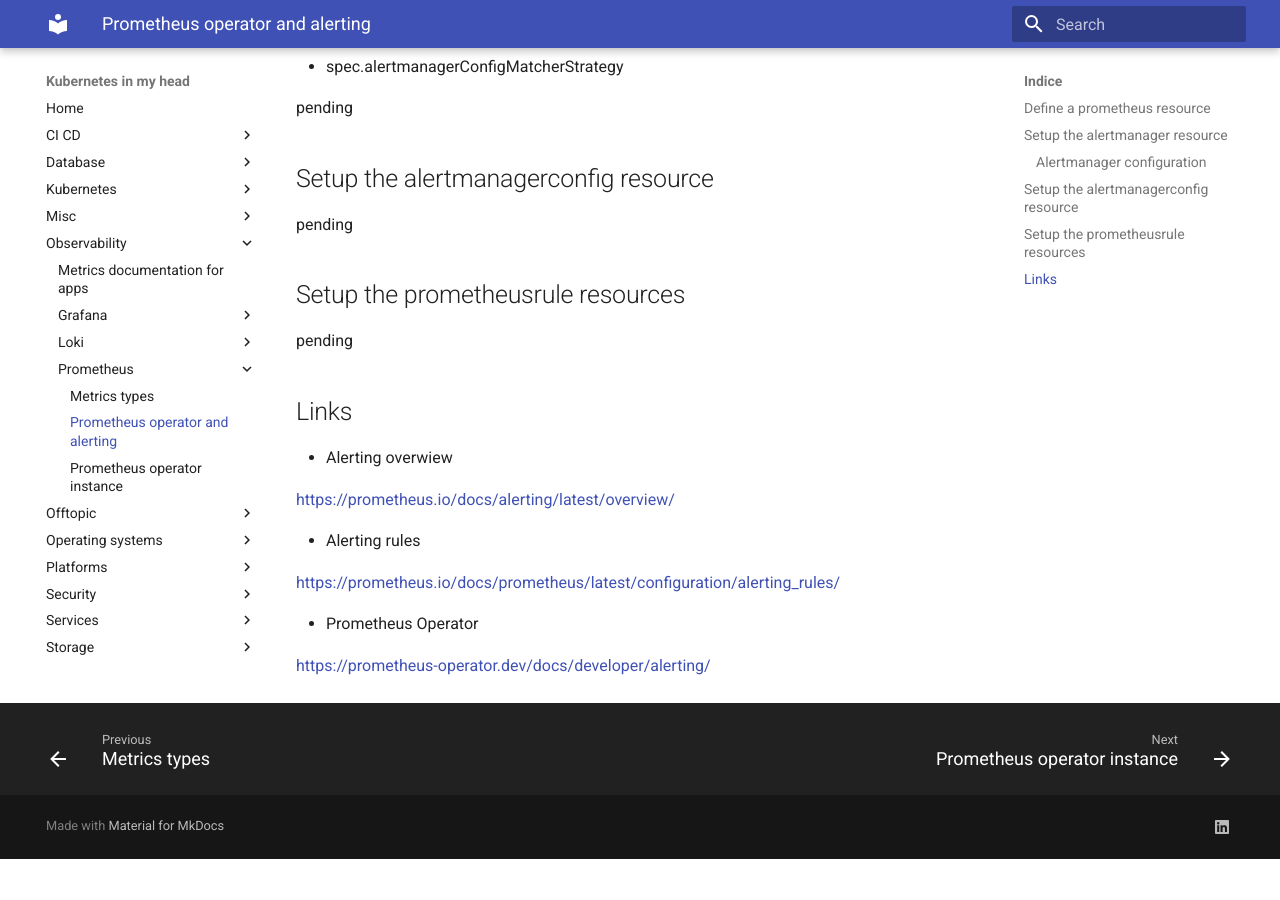
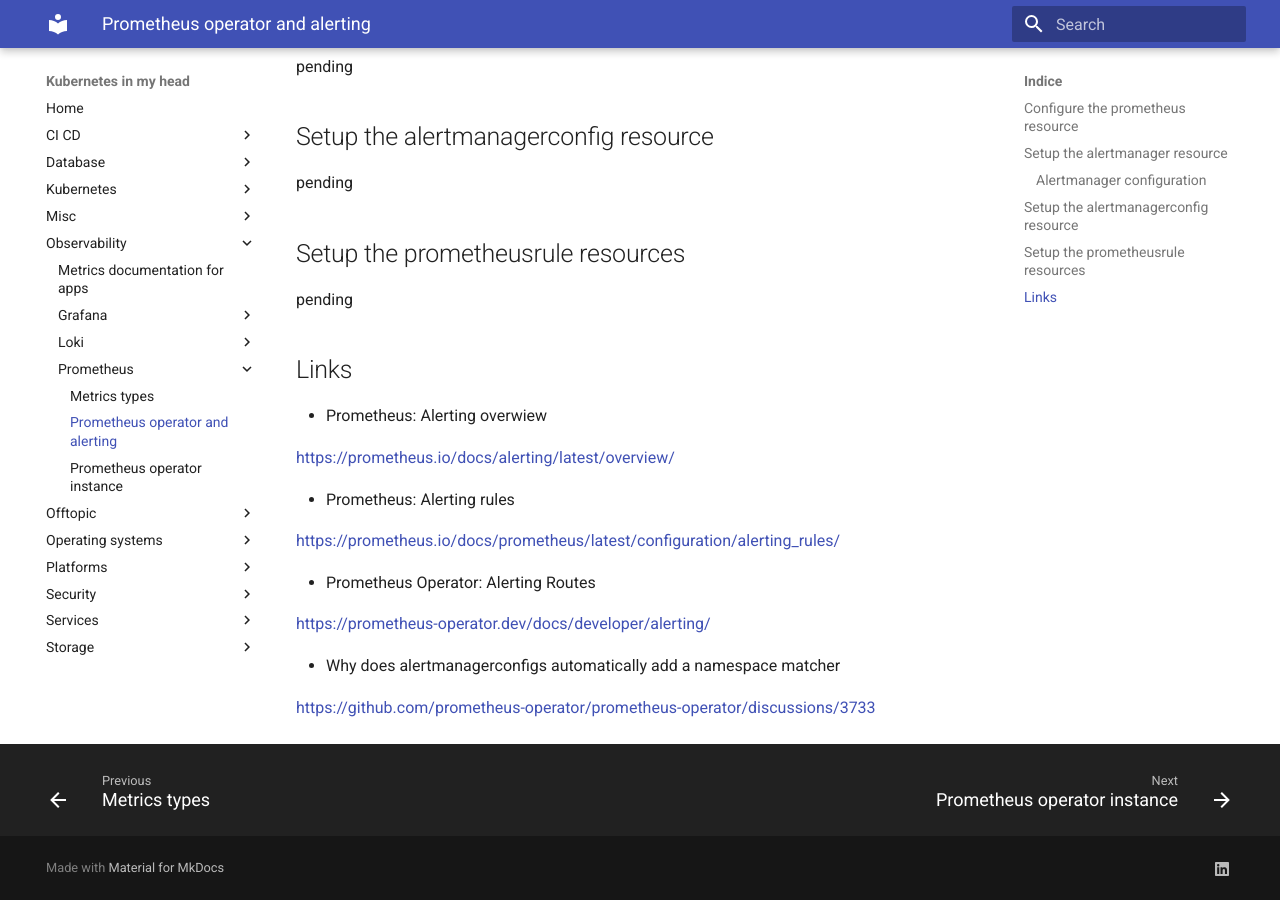
Before and after one commit to jorgelon/kubernetesinmyhead.net, an MkDocs documentation site: the page built from docs/observability/prometheus/operator-alerting.md, in a window 1280 px wide and 900 px high, scrolled down 1972 px. Built offline with MkDocs 1.6.1 and Material for MkDocs 9.7.7, drawn with Linux system fonts in a browser that asks for light colours; before the commit the page ends 2831 px from its top, so only the background shows below that; some of the changed text lies outside the part shown.

Commit message:
add more info

```diff
--- a/docs/observability/prometheus/operator-alerting.md
+++ b/docs/observability/prometheus/operator-alerting.md
@@ -1,8 +1,6 @@
 # Prometheus operator and alerting
 
-## Define a prometheus resource
-
-This will deploy a prometheus statefulset and its settings
+## Configure the prometheus resource
 
 | Section                              | Explanation                                                       |
 |--------------------------------------|-------------------------------------------------------------------|
@@ -94,14 +92,18 @@ pending
 
 ## Links
 
-- Alerting overwiew
+- Prometheus: Alerting overwiew
 
 <https://prometheus.io/docs/alerting/latest/overview/>
 
-- Alerting rules
+- Prometheus: Alerting rules
 
 <https://prometheus.io/docs/prometheus/latest/configuration/alerting_rules/>
 
-- Prometheus Operator
+- Prometheus Operator: Alerting Routes
 
 <https://prometheus-operator.dev/docs/developer/alerting/>
+
+- Why does alertmanagerconfigs automatically add a namespace matcher
+
+<https://github.com/prometheus-operator/prometheus-operator/discussions/3733>
```
